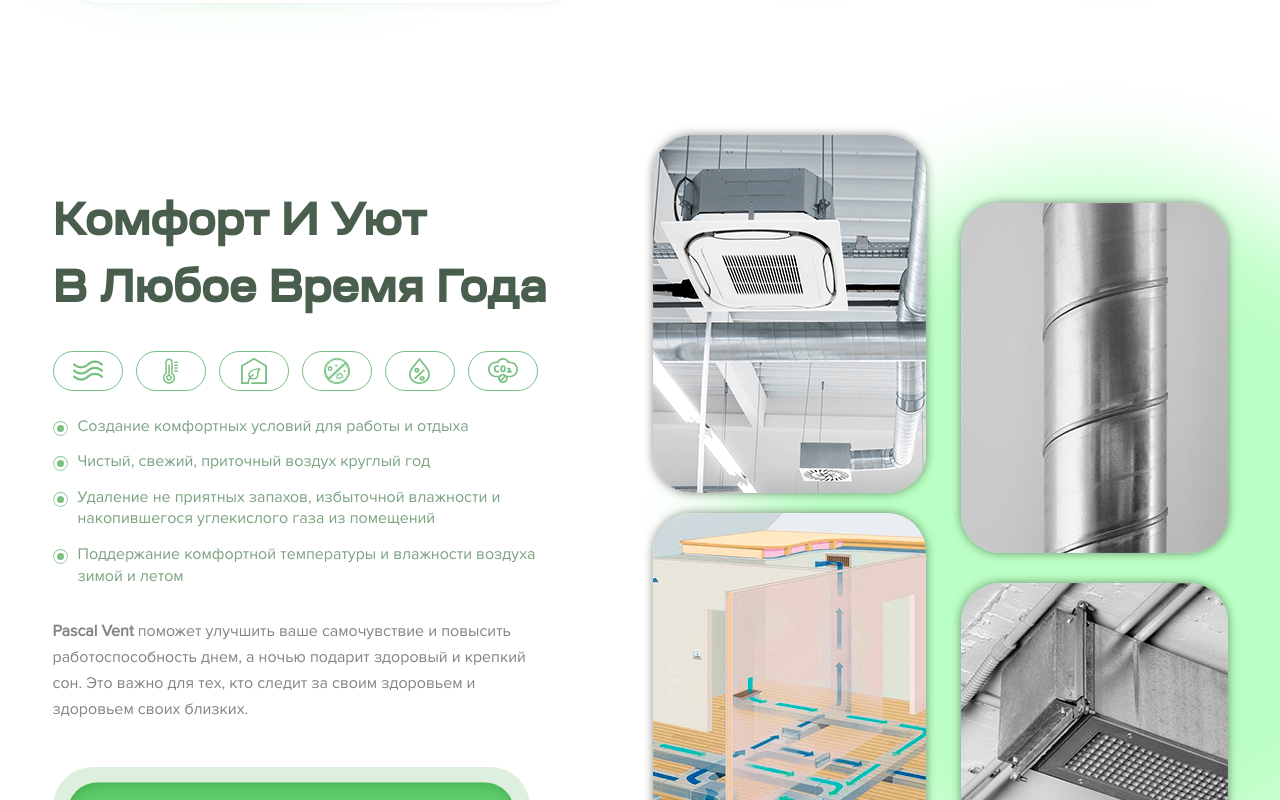
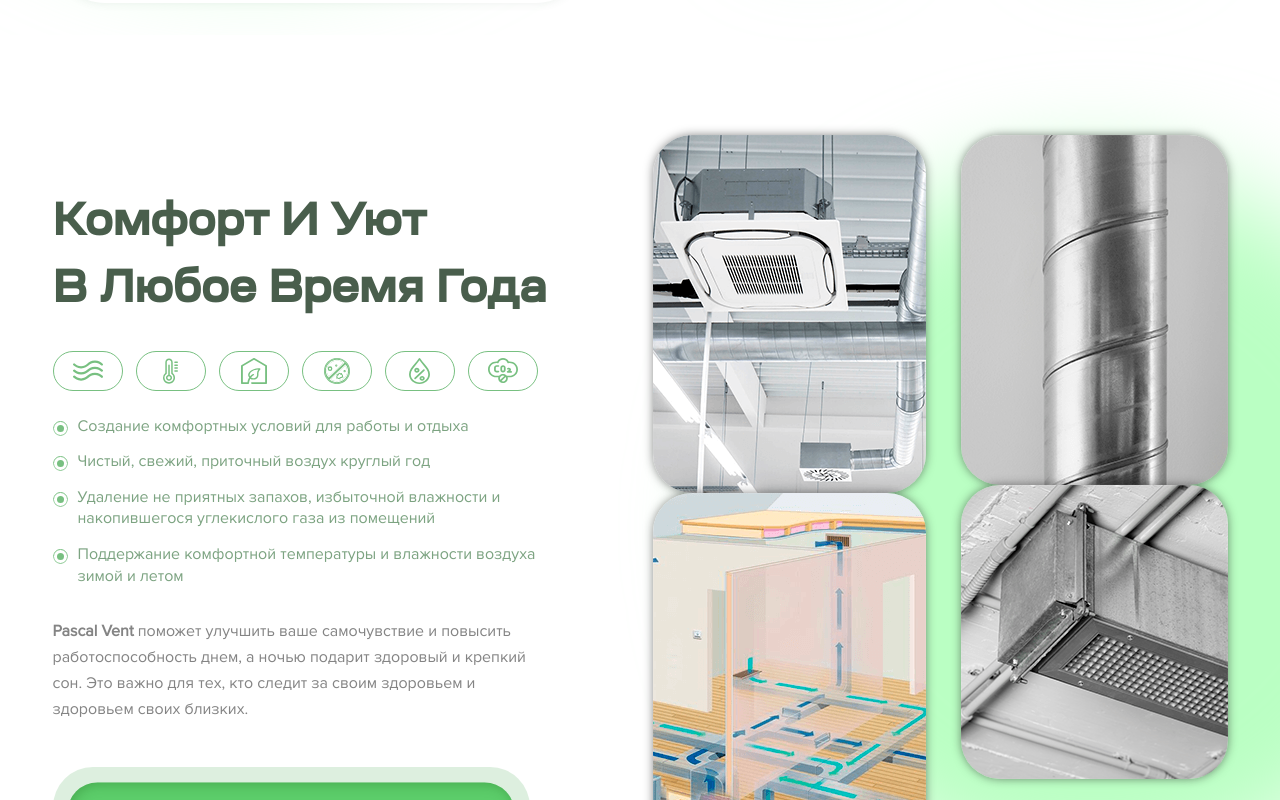
Before and after one commit to Lehano-A/fresh-air, a React (Create React App) app: page / in a window 1280 px wide. Shown: the part 3920-4720 px from the top of the page. Built offline with nearby package versions, Linux system fonts and the light colour scheme.

Commit message:
Удаляет неиспользуемые утилиты

```diff
--- a/src/scss/index.scss
+++ b/src/scss/index.scss
@@ -4,4 +4,3 @@
 @forward 'abstracts/all';
 @forward 'layout/all';
 @forward 'components/all';
-@forward 'utils/all';
--- a/src/scss/utils/_all.scss
+++ /dev/null
@@ -1,2 +0,0 @@
-@forward 'mt';
-@forward 'gap';
--- a/src/scss/utils/_gap.scss
+++ /dev/null
@@ -1,9 +0,0 @@
-.gap {
-  &_20 {
-    gap: 20px;
-  }
-
-  &_30 {
-    gap: 30px;
-  }
-}
--- a/src/scss/utils/_mt.scss
+++ /dev/null
@@ -1,5 +0,0 @@
-.mt {
-  &_68 {
-    margin-top: 68px;
-  }
-}
```
